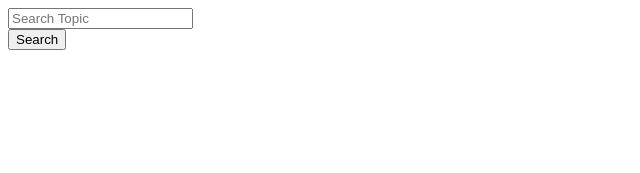
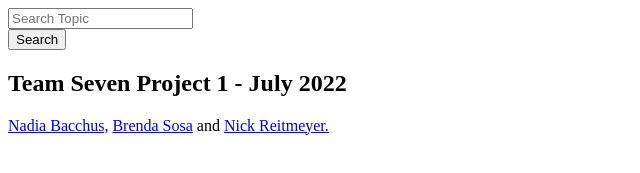
Before and after one commit to Nick9850/NewsStand, a plain HTML site: page index.html in a window 1280 px wide. Shown: the part 157-330 px from the top of the page, without its empty margins (0-640 px from the left). Drawn offline with Linux system fonts and the light colour scheme.

Commit message:
updated html

```diff
--- a/assets/css/style.css
+++ b/assets/css/style.css
@@ -0,0 +1,3 @@
+header {
+    background-image: url("newspaper.jpg")
+}
--- a/index.html
+++ b/index.html
@@ -41,6 +41,18 @@
         <!--News API here to pull in searchables news topics-->
     </article>
 
+    <footer>
+        <h2>
+            Team Seven Project 1 - July 2022
+        </h2>
+        <p>
+            <a href="https://github.com/nbacchus">Nadia Bacchus,</a>
+            <a href="https://github.com/brendasosa0721">Brenda Sosa</a>
+            and
+            <a href="https://github.com/Nick9850">Nick Reitmeyer.</a>
+        </p>
+    </footer>
+
 
     <script src="./assets/js/script.js"></script
   </body>
```
Also changed, not shown: 4 other files.
